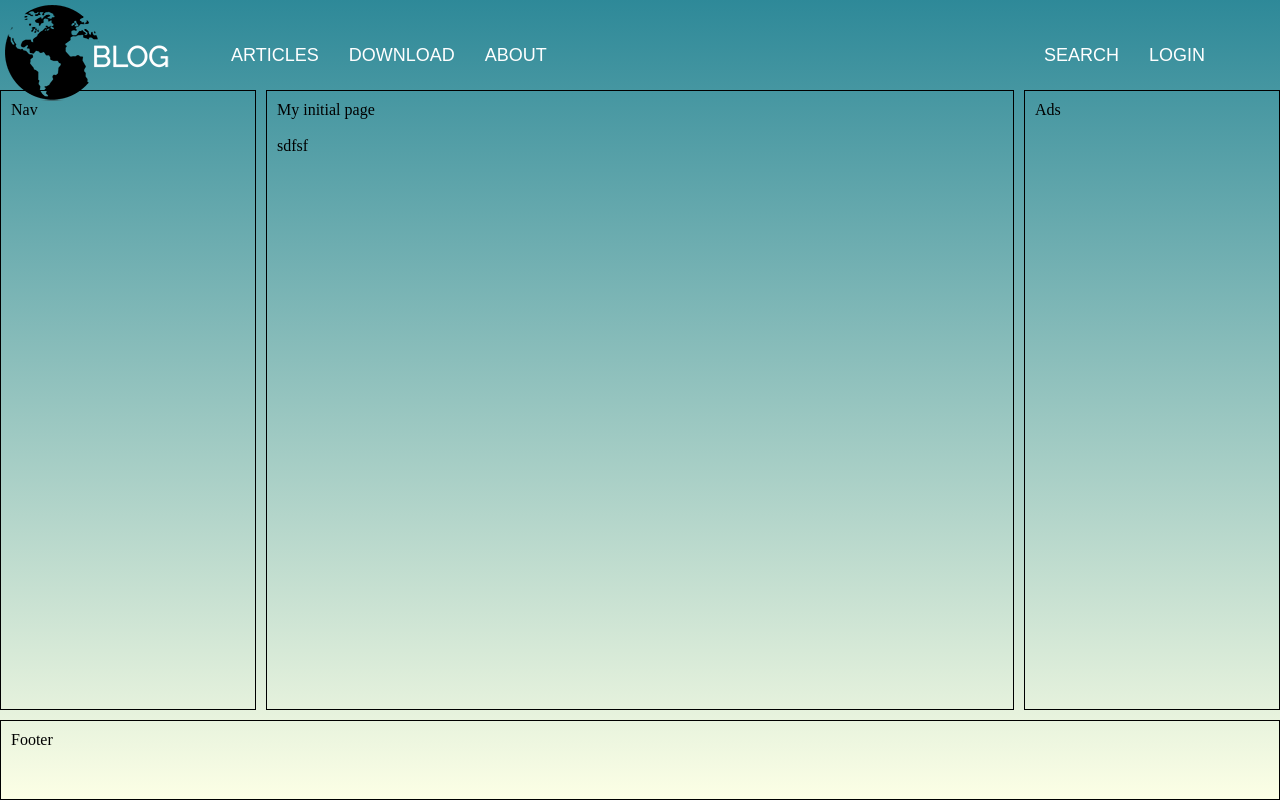
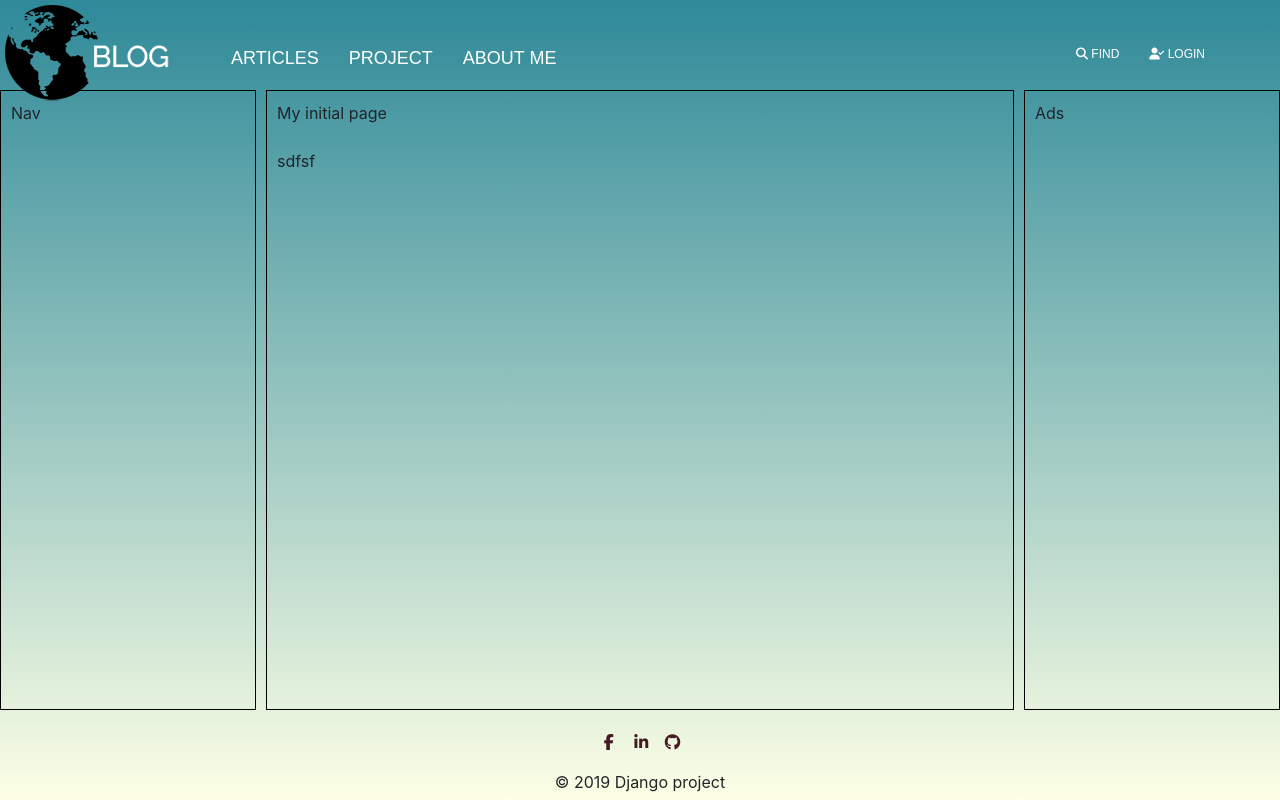
Before and after one commit to semen-ksv/blog_django_web, a Django app: page / in a window 1280 px wide. Run offline with Django 3.2, Linux system fonts and the light colour scheme; some libraries are stand-ins or nearby versions.

Commit message:
'Add footer on base html page'

```diff
--- a/static/styles.css
+++ b/static/styles.css
@@ -54,6 +54,12 @@ body {
     }
 }
 
+a:hover {
+     color: #ffdd47;
+     text-decoration: none;
+}
+
+
 /*  Header */
 .pageHeader {
     padding: 5px;
@@ -91,22 +97,27 @@ body {
 
 .Navbar__Items--right {
     margin-left: auto;
+    font-size: 12px;
 }
 
 .Navbar__Link-toggle {
     display: none;
 }
 
-@media only screen and (max-width: 640px) {
+@media only screen and (max-width: 840px) {
     .Navbar__Items,
     .Navbar {
         flex-direction: column;
         background-color: rgb(0,111,130);
-        padding: 10px;
     }
 
     .Navbar__Items {
         display: none;
+        padding: 15px;
+    }
+    .Navbar__Link {
+        padding-bottom: 10px;
+        padding-left: 20px;
     }
     img{
         max-width: 30%;
@@ -114,7 +125,8 @@ body {
     }
 
     .Navbar__Items--right {
-        margin-left: 0;
+        flex-direction: row;
+        font-size: 18px;
     }
 
     .Navbar__ToggleShow {
@@ -148,8 +160,17 @@ body {
     grid-area: ads;
 }
 
+/*  FOOTER */
 .pageFooter {
     padding: 10px;
-    border: 1px solid #000;
     grid-area: footer;
 }
+
+footer a {
+    color: #451a24;
+    text-decoration: none;
+}
+
+footer a:hover {
+    color: #ff0016;
+}
--- a/templates/django_blog/base.html
+++ b/templates/django_blog/base.html
@@ -4,12 +4,14 @@
 <html lang="en">
 <head>
     <meta charset="UTF-8">
+    <meta name="viewport" content="width=device-width, initial-scale=1, shrink-to-fit=no">
     <title>
         {% block title %}
             Base
         {% endblock %}
     </title>
     <script src="https://kit.fontawesome.com/bc6eae3a28.js" crossorigin="anonymous"></script>
+    <link rel="stylesheet" href="https://stackpath.bootstrapcdn.com/bootstrap/4.4.1/css/bootstrap.min.css" integrity="sha384-Vkoo8x4CGsO3+Hhxv8T/Q5PaXtkKtu6ug5TOeNV6gBiFeWPGFN9MuhOf23Q9Ifjh" crossorigin="anonymous">
     <link rel="stylesheet" href="{% static 'styles.css' %}" />
 </head>
 <body>
@@ -28,19 +30,37 @@
                 <a class="Navbar__Link" href="">Articles</a>
             </div>
             <div class="Navbar__Link">
-                <a class="Navbar__Link" href="">Download</a>
+                <a class="Navbar__Link" href="">Project</a>
             </div>
             <div class="Navbar__Link">
-                <a class="Navbar__Link" href="">About</a>
+                <a class="Navbar__Link" href="">About me</a>
             </div>
         </nav>
         <nav class="Navbar__Items Navbar__Items--right">
             <div class="Navbar__Link">
-                <a class="Navbar__Link" href="">search</a>
+                <a class="Navbar__Link" href="">
+                    <i class="fas fa-search"></i>
+                    find
+                </a>
             </div>
             <div class="Navbar__Link">
-                <a class="Navbar__Link" href="">login</a>
+                <a class="Navbar__Link" href="">
+                    <i class="fas fa-user-check"></i>
+                    login
+                </a>
             </div>
+{#            <div class="Navbar__Link">#}
+{#                <a class="Navbar__Link" href="">#}
+{#                    <i class="fas fa-user-secret"></i>#}
+{#                    logout#}
+{#                </a>#}
+{#            </div>#}
+{#            <div class="Navbar__Link">#}
+{#                <a class="Navbar__Link" href="">#}
+{#                    <i class="fas fa-plus"></i>#}
+{#                    New post#}
+{#                </a>#}
+{#            </div>#}
         </nav>
     </div>
 </header>
@@ -63,8 +83,39 @@
 
 <aside class="mainBorder">Nav</aside>
 <div class="siteAds">Ads</div>
-<footer class="pageFooter">Footer</footer>
+<footer class="pageFooter special-color-dark" >
+     <!-- Footer Elements -->
+  <div class="container">
 
+    <!-- Social buttons -->
+    <ul class="list-unstyled text-center">
+      <li class="list-inline-item">
+        <a class="btn-floating btn-fb mx-1" href="">
+          <i class="fab fa-facebook-f"> </i>
+        </a>
+      </li>
+      <li class="list-inline-item">
+        <a class="btn-floating btn-li mx-1" href="">
+          <i class="fab fa-linkedin-in"> </i>
+        </a>
+      </li>
+      <li class="list-inline-item">
+        <a class="btn-floating btn-github" href="">
+          <i class="fab fa-github"> </i>
+        </a>
+      </li>
+    </ul>
+    <!-- Social buttons -->
+  </div>
+
+  <div class="footer-copyright text-center">
+      © 2019 Django project
+  </div>
+
+</footer>
+<script src="https://code.jquery.com/jquery-3.4.1.slim.min.js" integrity="sha384-J6qa4849blE2+poT4WnyKhv5vZF5SrPo0iEjwBvKU7imGFAV0wwj1yYfoRSJoZ+n" crossorigin="anonymous"></script>
+    <script src="https://cdn.jsdelivr.net/npm/popper.js@1.16.0/dist/umd/popper.min.js" integrity="sha384-Q6E9RHvbIyZFJoft+2mJbHaEWldlvI9IOYy5n3zV9zzTtmI3UksdQRVvoxMfooAo" crossorigin="anonymous"></script>
+    <script src="https://stackpath.bootstrapcdn.com/bootstrap/4.4.1/js/bootstrap.min.js" integrity="sha384-wfSDF2E50Y2D1uUdj0O3uMBJnjuUD4Ih7YwaYd1iqfktj0Uod8GCExl3Og8ifwB6" crossorigin="anonymous"></script>
 <script src="{% static 'javascript.js' %}"></script>
 </body>
 </html>
```
